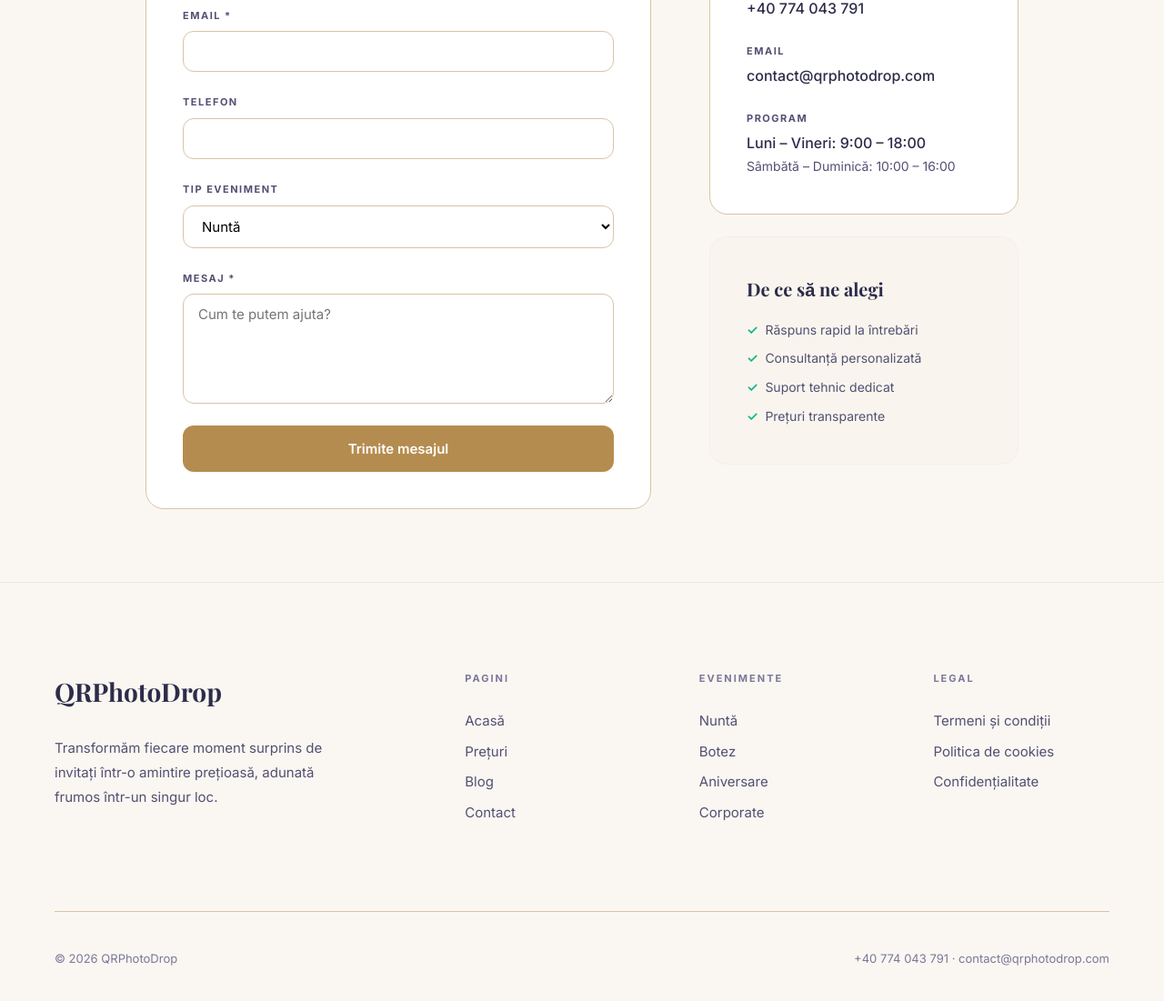
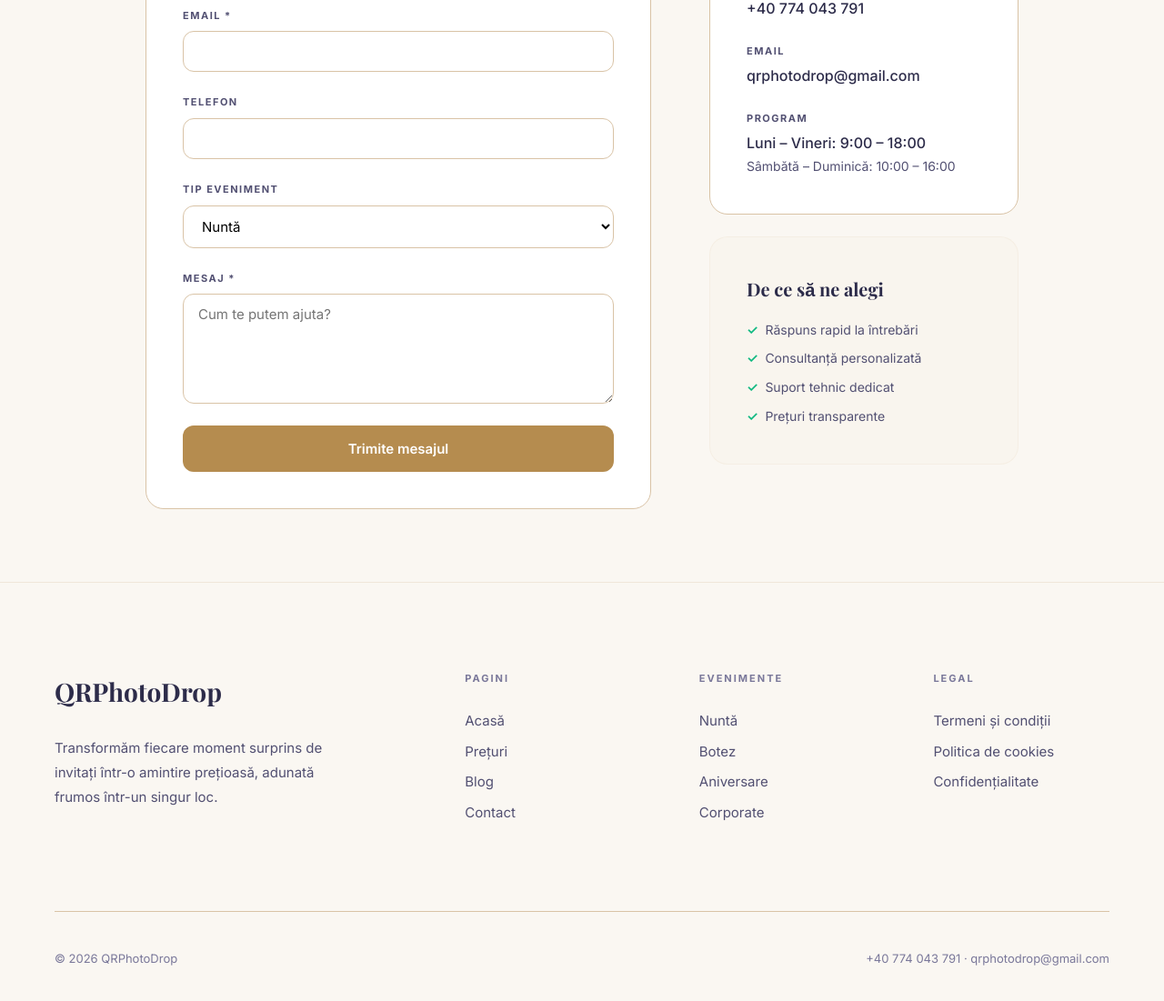
Before and after one commit to TomaTest02/qrphotodrop, a Next.js app: page /contact in a window 1280 px wide. Shown: the part 501-1602 px from the top of the page at 91% size. Built offline with nearby package versions, Linux system fonts and the light colour scheme; a web font is replaced by a local one.

Commit message:
Update email: contact@qrphotodrop.com → qrphotodrop@gmail.com

```diff
--- a/app/(marketing)/contact/ContactForm.js
+++ b/app/(marketing)/contact/ContactForm.js
@@ -105,7 +105,7 @@ export default function ContactForm() {
                 </div>
                 <div>
                   <p className={styles.infoItemLabel}>Email</p>
-                  <p className={styles.infoItemValue}>contact@qrphotodrop.com</p>
+                  <p className={styles.infoItemValue}>qrphotodrop@gmail.com</p>
                 </div>
                 <div>
                   <p className={styles.infoItemLabel}>Program</p>
--- a/app/(marketing)/contact/page.js
+++ b/app/(marketing)/contact/page.js
@@ -20,7 +20,7 @@ const jsonLd = {
   name: 'QRPhotoDrop',
   url: 'https://qrphotodrop.com',
   telephone: '+40774043791',
-  email: 'contact@qrphotodrop.com',
+  email: 'qrphotodrop@gmail.com',
   address: {
     '@type': 'PostalAddress',
     streetAddress: 'Str. Ghe. Ghe. Manu 100', // TODO: UPDATE WITH ACTUAL ADDRESS
--- a/components/marketing/Footer.js
+++ b/components/marketing/Footer.js
@@ -45,7 +45,7 @@ export default function Footer() {
 
         <div className={styles.bottom}>
           <span>© {new Date().getFullYear()} QRPhotoDrop</span>
-          <span>+40 774 043 791 · contact@qrphotodrop.com</span>
+          <span>+40 774 043 791 · qrphotodrop@gmail.com</span>
         </div>
       </div>
     </footer>
```
